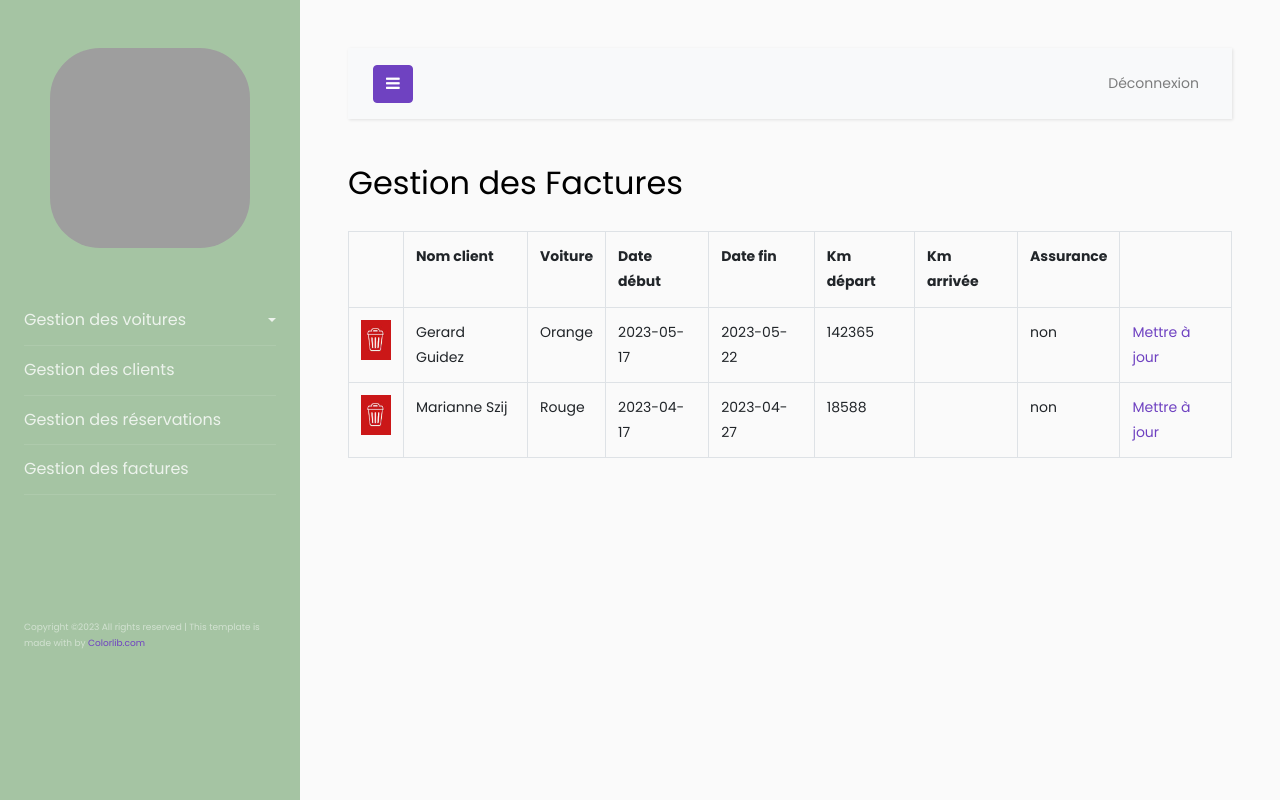
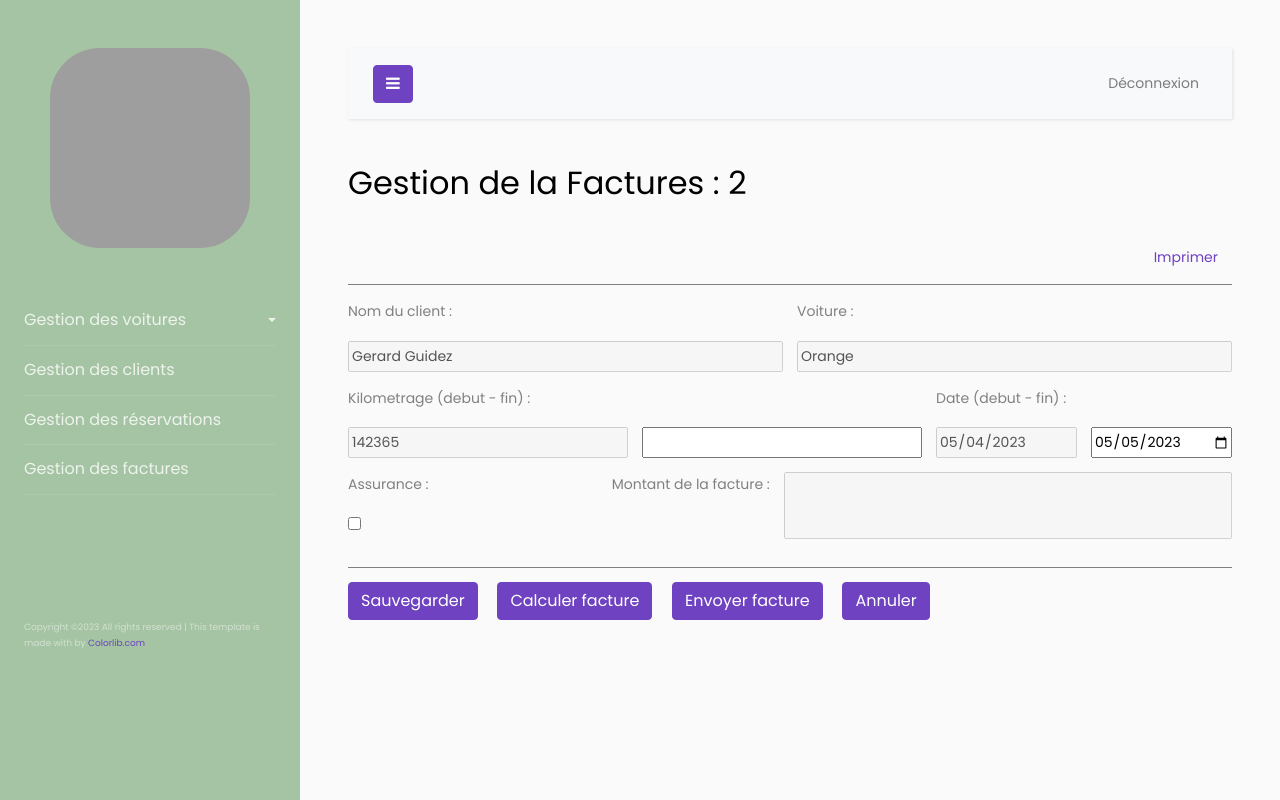
Before and after one commit to MaxenceGuiGuiCollege/VoitureDuLac, a PHP site: page /gestionFacture.php?action=modifier&id=2 in a window 1280 px wide. Run offline with PHP 8.4, Linux system fonts and the light colour scheme; data comes from the database, SQL or seed files in the repository; grey boxes are pictures that could not be loaded.

Commit message:
Part five, add the design of the page of the bill management when bill it's alone.

```diff
--- a/css/monStyle.css
+++ b/css/monStyle.css
@@ -148,9 +148,45 @@
 }
 
 
-/* MODIFIER VOITURE */
+/* GESTION RESERVATION */
 form[name=formReservation] img{
     width: 50px;
+}
+
+
+/* GESTION FACTURE */
+form[name=formModifierFacture] a{
+     display: block;
+     width: 100%;
+     text-align: right;
+     padding: 1em;
+     border-bottom: 1px gray solid;
+     margin-bottom: 1em;
+}
+form[name=formModifierFacture] fieldset{
+    margin-top: 1em;
+}
+
+form[name=formModifierFacture] fieldset:first-of-type,
+form[name=formModifierFacture] fieldset:nth-of-type(2),
+form[name=formModifierFacture] fieldset:nth-of-type(3),
+form[name=formModifierFacture] fieldset:nth-of-type(2) div{
+    display: grid;
+    grid-template-columns: auto auto;
+    column-gap: 1em;
+}
+form[name=formModifierFacture] fieldset:nth-of-type(3) div:last-of-type{
+    display: grid;
+    grid-template-columns: max-content auto;
+    column-gap: 1em;
+}
+form[name=formModifierFacture] fieldset:last-of-type{
+    padding-top: 1em;
+    border-top: 1px gray solid;
+    margin-top: 2em;
+}
+form[name=formModifierFacture] fieldset:last-of-type input{
+    margin-right: 1em;
 }
 
 
--- a/gestionFacture.php
+++ b/gestionFacture.php
@@ -16,18 +16,29 @@
             $fact->supprimerFactureBD($bd);
         }
     }
+    // VERIFICATION ACTION MODIFIER
+    else if($_GET['action'] == 'modifier'){
+        // VERIFICATION ID
+        if(isset($_GET['num'])){
+
+            //TODO
+        }
+    }
 }
 include("inclus/enteteAdmin.inc.php");
 ?>
     <!-- GESTION FACTURE -->
-    <h2 class='mb-4'>Gestion des Factures</h2>
 <?php
 // VERIFICATION NOMBRE DE RESERVATIONS
 if(CompterFactures($bd) == 0){
+    print("<h2 class='mb-4'>Gestion des Factures</h2>");
     print("Aucune Factures...");
 }
 else{
-    AfficherFactures($bd);
+    if(isset($_GET['id']))
+        AfficherFactureSeule($bd, $_GET['id']);
+    else
+        AfficherFactures($bd);
 }
 include("inclus/piedPage.inc.php");
 ?>
--- a/librairies/fonctions.lib.php
+++ b/librairies/fonctions.lib.php
@@ -331,6 +331,7 @@
                                   AND noVoiture = idVoiture
                                 ORDER BY nom;");
     $requete->execute();
+    print("<h2 class='mb-4'>Gestion des Factures</h2>");
     print(" <form action='#' name='formGestionFacture' method='post'>
                 <table class='table table-bordered' >
                     <tr>
@@ -365,11 +366,71 @@
                    <td> $ligne[kmDebut]</td>
                    <td> $ligne[kmFin]</td>
                    <td> $ass</td>
-                   <td> <a href=''>Mettre à jour</a></td>
+                   <td> <a href='gestionFacture.php?action=modifier&id=$ligne[idFacture]'>Mettre à jour</a></td>
                </tr>");
     }
 
     print("</table>
         </form>");
 }
+// Fonction qui permet d'afficher la facture seule selectionnée.
+function AfficherFactureSeule($bd, $id){
+
+    $req = $bd->prepare("SELECT idFacture, nom, prenom, nomVoiture, dateDebut, dateFin, assurance, kmDebut, kmFin, montant
+                                FROM facture, client, voiture
+                                WHERE noClient = idClient
+                                  AND noVoiture = idVoiture
+                                  AND idFacture = $id
+                                ORDER BY nom;");
+    $req->execute();
+    $ligne = $req->fetch();
+
+    if ($ligne['assurance'] == 0)
+        $ass = "";
+    else
+        $ass = "checked";
+
+    print("<h2 class='mb-4'>Gestion de la Factures : ".$id."</h2>");
+    print("<form action='gestionFacture.php?action=modifier&num=$id' name='formModifierFacture' method='post'>
+                <a href='#' onclick='print()'>Imprimer</a>
+                <fieldset>
+                    <p>Nom du client :</p>
+                    <p>Voiture :</p>
+                    <input type='text' name='nom' id='nom' value='".$ligne['prenom']." ".$ligne['nom']."' disabled>
+                    <input type='text' name='voiture' id='voiture' value='".$ligne['nomVoiture']."' disabled>
+                </fieldset>
+
+                <fieldset>
+                    <p>Kilometrage (debut - fin) :</p>
+                    <p>Date (debut - fin) :</p>
+                    <div>
+                        <input type='number' name='kmDebut' id='kmDebut' value='".$ligne['kmDebut']."' disabled>
+                        <input type='number' name='kmFin' id='kmFin' value='".$ligne['kmFin']."'>
+                    </div>
+                    <div>
+                        <input type='date' name='dateDebut' id='dateDebut' value='".$ligne['dateDebut']."' disabled>
+                        <input type='date' name='dateFin' id='dateFin' value='".$ligne['dateFin']."'>
+                    </div>
+                </fieldset>
+
+                <fieldset>
+                    <div>
+                        <p>Assurance :</p>
+                        <input type='checkbox' name='assurance' id='assurance' $ass>
+                    </div>
+                    <div>
+                        <p>Montant de la facture :</p>
+                        <input type='number' name='montant' id='montant' value='".$ligne['montant']."' disabled>
+                    </div>
+                </fieldset>
+
+                <fieldset>
+                    <input type='submit' value='Sauvegarder' class='btn btn-primary'>
+                    <input type='button' value='Calculer facture' class='btn btn-primary'>
+                    <input type='button' value='Envoyer facture' class='btn btn-primary'>
+                    <input type='reset' value='Annuler' class='btn btn-primary'>
+                    <p id='erreur'></p>
+                </fieldset>
+            </form>");
+}
 ?>
```
